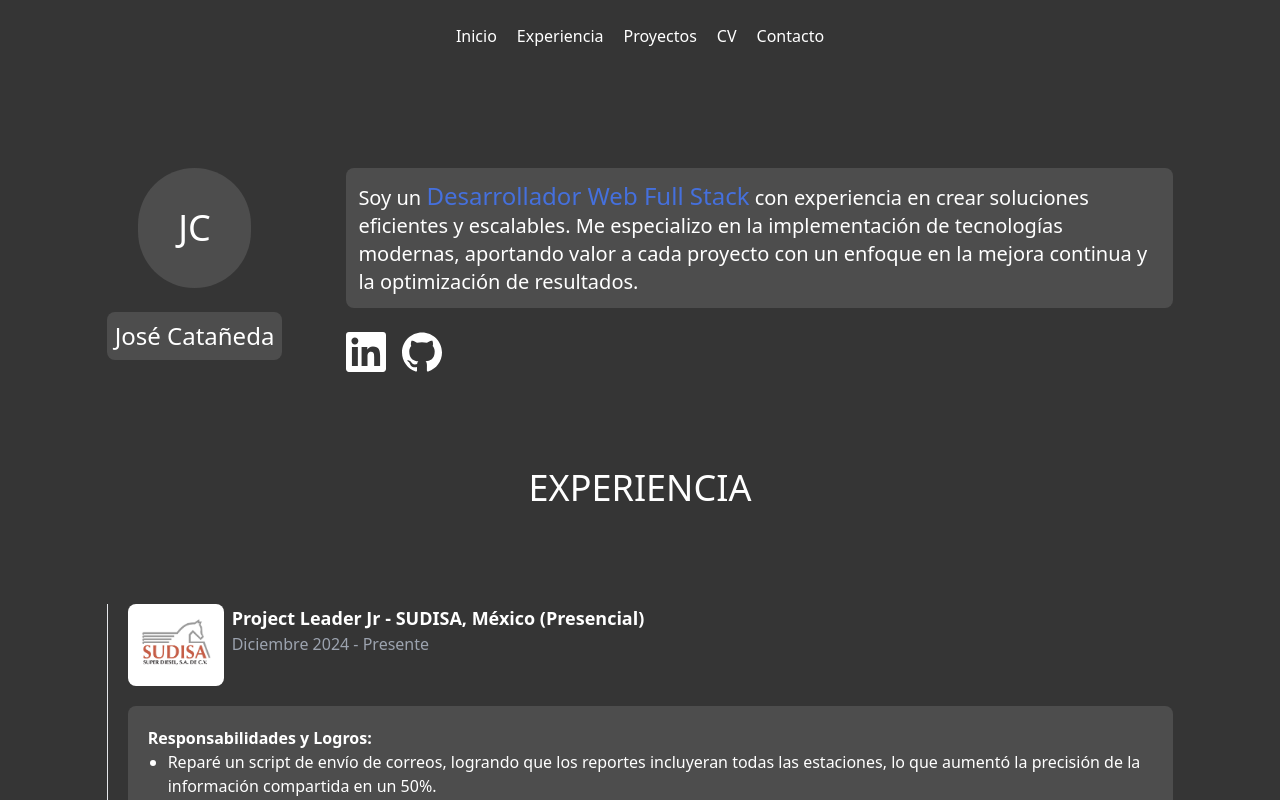
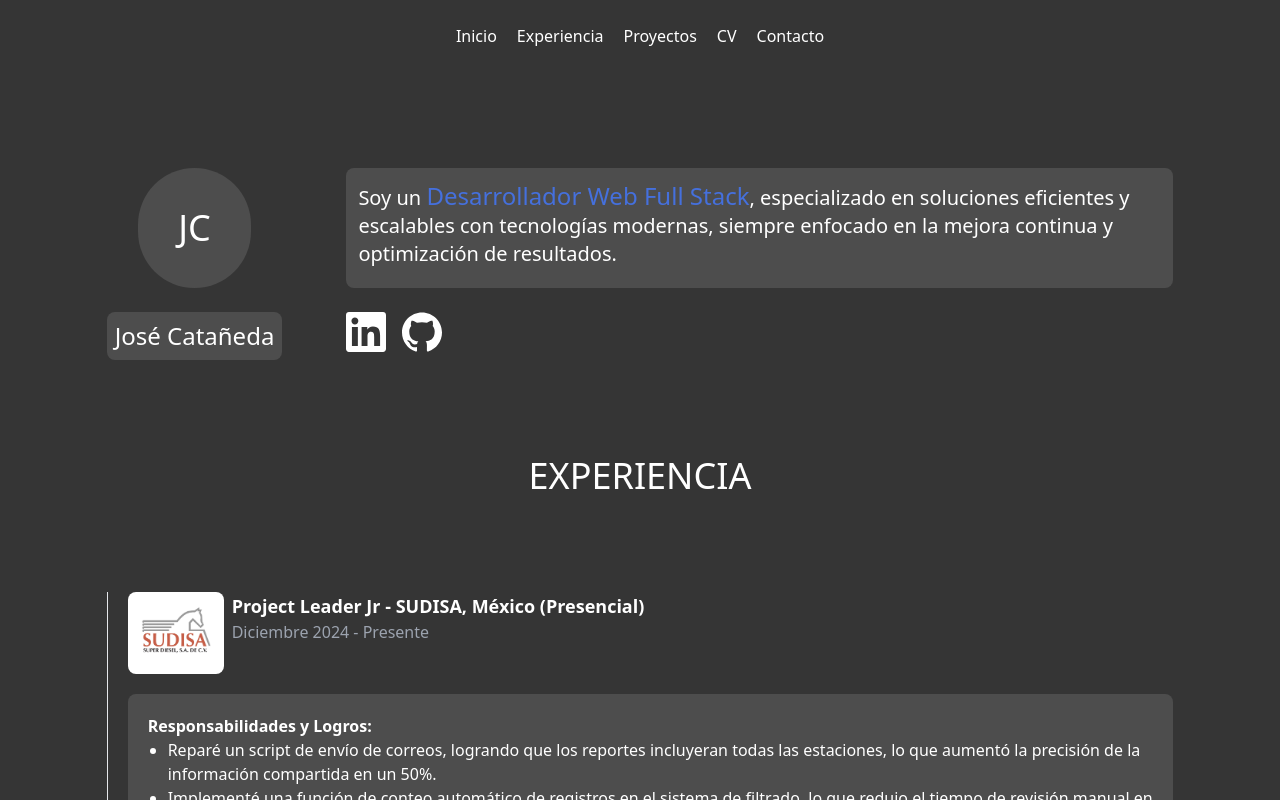
Before and after one commit to Jose-Jaime-Castaneda/portafolio, a React (Vite) app: page / in a window 1280 px wide. Shown: the top 800 px of the page. Built offline with nearby package versions, Linux system fonts and the light colour scheme.

Commit message:
Feat: Cambio en el texto de introducción

```diff
--- a/src/components/Intro.tsx
+++ b/src/components/Intro.tsx
@@ -10,7 +10,7 @@ export default function Intro() {
 
                 <div className="flex gap-3 flex-wrap">
                     <div className="bg-container_bg rounded-lg">
-                        <p className="text-sm sm:text-lg lg:text-xl p-3 text-white">Soy un <span className="text-azulito text-base sm:text-xl lg:text-2xl">Desarrollador Web Full Stack</span> con experiencia en crear soluciones eficientes y escalables. Me especializo en la implementación de tecnologías modernas, aportando valor a cada proyecto con un enfoque en la mejora continua y la optimización de resultados.
+                        <p className="text-sm sm:text-lg lg:text-xl p-3 text-white">Soy un <span className="text-azulito text-base sm:text-xl lg:text-2xl"> Desarrollador Web Full Stack</span>, especializado en soluciones eficientes y escalables con tecnologías modernas, siempre enfocado en la mejora continua y optimización de resultados.
                         </p>
                     </div>
                     <div className="flex flex-row gap-4 mt-3">
```
